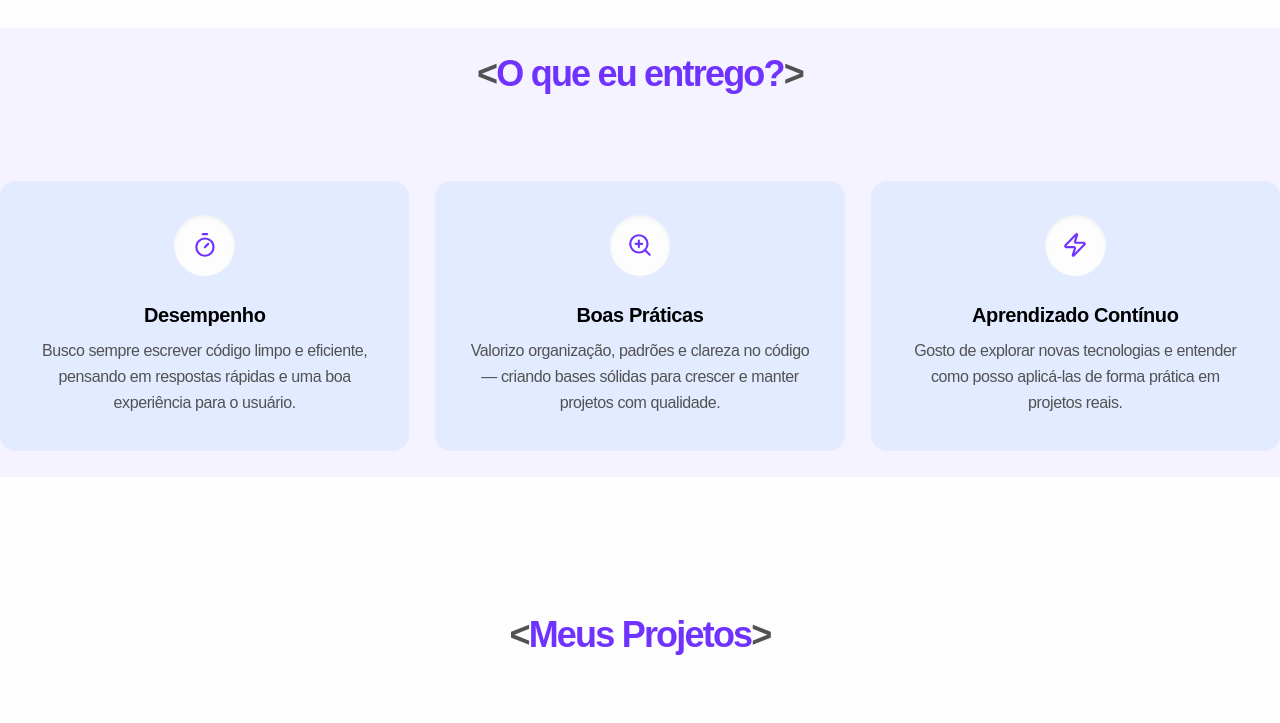
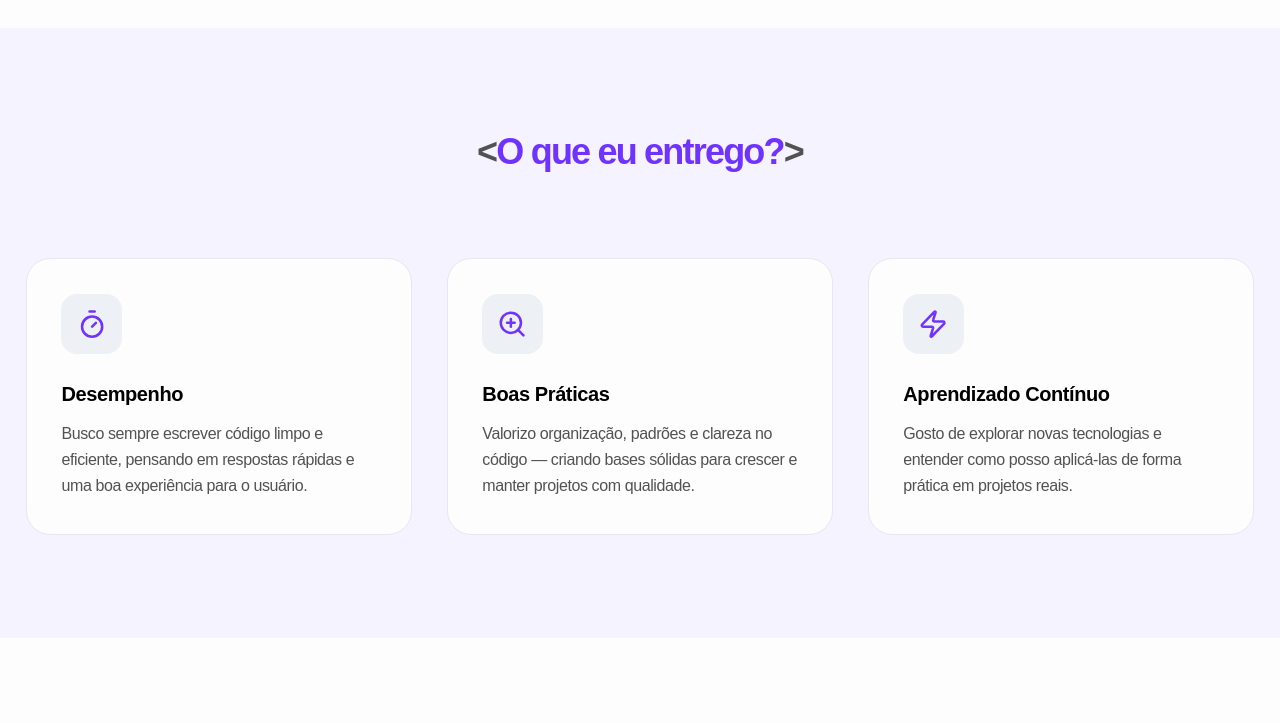
Before and after one commit to davithekid/davithedev, a Next.js app: page / in a window 1280 px wide. Shown: the part 2044-2767 px from the top of the page. Built offline with nearby package versions, Linux system fonts and the light colour scheme.

Commit message:
style: atualização nas abas buscando algo mais bonito e melhorando a UX

```diff
--- a/src/blocks/features/index.jsx
+++ b/src/blocks/features/index.jsx
@@ -1,53 +1,58 @@
 import { Timer, Zap, ZoomIn } from "lucide-react";
 
-const Feature16 = () => {
 const features = [
   {
-      icon: <Timer className="size-6" />,
+    icon: Timer,
     title: "Desempenho",
     description:
       "Busco sempre escrever código limpo e eficiente, pensando em respostas rápidas e uma boa experiência para o usuário.",
   },
   {
-      icon: <ZoomIn className="size-6" />,
+    icon: ZoomIn,
     title: "Boas Práticas",
     description:
       "Valorizo organização, padrões e clareza no código — criando bases sólidas para crescer e manter projetos com qualidade.",
   },
   {
-      icon: <Zap className="size-6" />,
+    icon: Zap,
     title: "Aprendizado Contínuo",
     description:
       "Gosto de explorar novas tecnologias e entender como posso aplicá-las de forma prática em projetos reais.",
   },
 ];
 
+const Feature16 = () => {
   return (
-    <section className="py-6 flex justify-center">
-      <div className="container">
-        <h2 className="text-3xl font-semibold tracking-tight md:text-4xl text-center">
+    <section className="py-16 md:py-24 flex justify-center">
+      <div className="container px-4 md:px-6">
+        <h2 className="text-3xl font-bold tracking-tight md:text-4xl text-center mb-12 lg:mb-20">
           <span className="text-muted-foreground">&lt;</span>
           <span className="text-primary">O que eu entrego?</span>
           <span className="text-muted-foreground">&gt;</span>
         </h2>
 
-        <div className="mt-14 grid gap-6 lg:mt-20 lg:grid-cols-3">
-          {features.map((feature, index) => (
-            <div
+        <div className="grid gap-8 md:grid-cols-2 lg:grid-cols-3">
+          {features.map((feature, index) => {
+            const Icon = feature.icon;
+            return (
+              <article
                 key={index}
-              className="rounded-2xl bg-accent p-8 transition-all hover:shadow-lg hover:-translate-y-1 mx-3  lg:mx-0"
+                className="group relative rounded-3xl border border-border bg-card p-8 transition-all duration-300 hover:border-primary/50 hover:shadow-2xl hover:shadow-primary/5 hover:-translate-y-2"
               >
-              <span className="mb-6 flex size-14 items-center text-primary justify-center m-auto rounded-full bg-background shadow-inner">
-                {feature.icon}
-              </span>
-              <h3 className="mb-2 text-xl font-semibold text-foreground text-center">
+                <div className="mb-6 flex size-14 items-center justify-center rounded-2xl bg-secondary text-primary transition-colors group-hover:bg-primary group-hover:text-primary-foreground">
+                  <Icon className="size-7" aria-hidden="true" />
+                </div>
+
+                <h3 className="mb-3 text-xl font-bold text-card-foreground">
                   {feature.title}
                 </h3>
-              <p className="text-muted-foreground leading-relaxed text-center">
+
+                <p className="text-muted-foreground leading-relaxed">
                   {feature.description}
                 </p>
-            </div>
-          ))}
+              </article>
+            );
+          })}
         </div>
       </div>
     </section>
--- a/src/blocks/hero/index.jsx
+++ b/src/blocks/hero/index.jsx
@@ -1,7 +1,7 @@
 'use client'
 import React from "react";
 import { motion } from "framer-motion";
-import { Github, Linkedin, Mail, ArrowDown, ArrowUpRight, CirclePlay } from "lucide-react";
+import { Github, Linkedin, PhoneIcon, ArrowDown, ArrowUpRight, CirclePlay } from "lucide-react";
 import { Button } from "@/components/ui/button";
 import AnimatedGridPattern from "../../components/ui/animated-grid-pattern";
 import Link from "next/link";
@@ -84,7 +84,7 @@ export default function Hero() {
                 className="border-violet-700 hover:bg-violet-500/10 rounded-full px-8 py-6 text-base font-mono shadow-none"
               >
                 <Link href='#contato'>
-                  <CirclePlay className="h-5 w-5 mr-2" /> Contato
+                  <PhoneIcon className="h-5 w-5 mr-2" /> Contato
                 </Link>
               </Button>
             </motion.div>
--- a/src/blocks/projects/index.jsx
+++ b/src/blocks/projects/index.jsx
@@ -1,5 +1,6 @@
 "use client";
 
+import React from "react";
 import {
   AlertDialog,
   AlertDialogAction,
@@ -11,20 +12,17 @@ import {
   AlertDialogTitle,
   AlertDialogTrigger,
 } from "@/components/ui/alert-dialog";
+import { Badge } from "@/components/ui/badge";
+import { Github, ExternalLink, Code2 } from "lucide-react";
 import Link from "next/link";
 
-const Feature72 = ({
-    heading = "Meus Projetos",
-    features = [
+const projects = [
   {
     id: 1,
     title: "Zelos",
-            description:
-                "Sistema de chamados técnicos desenvolvido para o SENAI Armando Arruda Pereira.",
-            dialog:
-                "Plataforma integrada ao Active Directory, construída com Express e Sequelize, utilizando Docker para padronização do ambiente.",
-            image:
-                "./zelos.png",
+    description: "Sistema de chamados técnicos desenvolvido para o SENAI Armando Arruda Pereira.",
+    dialog: "Plataforma integrada ao Active Directory, construída com Express e Sequelize, utilizando Docker para padronização do ambiente.",
+    image: "/zelos.png",
     link: "https://github.com/davithekid/zelos",
     tech: ["Next.Js", "Express", "Sequelize", "Docker", "Active Directory"],
   },
@@ -32,10 +30,8 @@ const Feature72 = ({
     id: 2,
     title: "Aqua",
     description: "Sistema de gestão e monitoramento do consumo de água. (TCC SENAI)",
-            dialog:
-                "Aplicação hospedada na AWS EC2, com backend em Fastify e dashboards analíticos para visualização de dados.",
-            image:
-                "./aqua.png",
+    dialog: "Aplicação hospedada na AWS EC2, com backend em Fastify e dashboards analíticos para visualização de dados.",
+    image: "/aqua.png",
     link: "https://github.com/tcc-aqua/aqua",
     tech: ["Next.Js", "Fastify", "Sequelize", "Docker", "Shadcn UI", "AWS EC2"],
   },
@@ -43,9 +39,8 @@ const Feature72 = ({
     id: 3,
     title: "Barbearia Croods",
     description: "Sistema de agendamento para uma barbearia real.",
-            dialog:
-                "Sistema com foco em agendamentos online, autenticação e controle de horários, utilizando APIs REST, Docker e interface moderna com Shadcn UI.",
-            image: "./croods.png",
+    dialog: "Sistema com foco em agendamentos online, autenticação e controle de horários, utilizando APIs REST, Docker e interface moderna com Shadcn UI.",
+    image: "/croods.png",
     link: "https://github.com/davithekid/croods",
     tech: ["Next.Js", "Fastify", "Sequelize", "Docker", "Shadcn UI"],
   },
@@ -53,10 +48,8 @@ const Feature72 = ({
     id: 4,
     title: "V-MAP",
     description: "Sistema de gestão de transporte escolar.",
-            dialog:
-                "Gerencia rotas, motoristas e veículos, priorizando simplicidade e performance com Express e Knex.",
-            image:
-                "./v-map.png",
+    dialog: "Gerencia rotas, motoristas e veículos, priorizando simplicidade e performance com Express e Knex.",
+    image: "/v-map.png",
     link: "https://github.com/davithekid/v-map",
     tech: ["Next.Js", "Express", "Knex"],
   },
@@ -64,10 +57,8 @@ const Feature72 = ({
     id: 5,
     title: "Library API",
     description: "API focada em deploy na AWS EC2 com Docker.",
-            dialog:
-                "API de gerenciamento de livros, explorando boas práticas de backend e infraestrutura com Docker.",
-            image:
-                "https://emaster.cloud/wp-content/uploads/sites/10/2023/07/amazon-ec2-aa.jpg",
+    dialog: "API de gerenciamento de livros, explorando boas práticas de backend e infraestrutura com Docker.",
+    image: "https://emaster.cloud/wp-content/uploads/sites/10/2023/07/amazon-ec2-aa.jpg",
     link: "https://github.com/davithekid/library-api",
     tech: ["Fastify", "Sequelize", "Docker", "AWS EC2"],
   },
@@ -75,71 +66,112 @@ const Feature72 = ({
     id: 6,
     title: "Tam Artsy",
     description: "Plataforma de Vendas de Produtos Artesanais.",
-            dialog:
-                "Feito para uma cliente do qual consiste em uma aplicação real, possuindo catálogos para a compra de produtos.",
-            image:
-                "./tamartsy.png",
+    dialog: "Feito para uma cliente real, consiste em uma aplicação de catálogo para exposição e venda de produtos artesanais.",
+    image: "/tamartsy.png",
     link: "https://tamartsy.vercel.app/",
     tech: ["NextJs", "Shadcn"],
   },
-    ],
-}) => {
+];
+
+const Feature72 = ({ heading = "Meus Projetos" }) => {
   return (
-        <section className="py-32">
-            <div className="container flex flex-col gap-16 lg:px-16">
-                <div className="lg:max-w-sm mx-auto">
-                    <h2 className="text-3xl font-semibold tracking-tight md:text-4xl text-center">
-                        <span className="text-muted-foreground">&lt;</span>
+    <section className="py-24 lg:py-32 bg-background">
+      <div className="container px-4 md:px-6">
+        <div className="flex flex-col items-center mb-16 space-y-4">
+          <h2 className="text-3xl font-bold tracking-tighter sm:text-4xl md:text-5xl text-center">
+            <span className="text-muted-foreground/30 font-mono">&lt;</span>
             <span className="text-primary">{heading}</span>
-                        <span className="text-muted-foreground">&gt;</span>
+            <span className="text-muted-foreground/30 font-mono">/&gt;</span>
           </h2>
         </div>
 
-                <div className="grid gap-6 md:grid-cols-2 lg:gap-8">
-                    {features.map((feature) => (
-                        <AlertDialog key={feature.id}>
+        <div className="grid gap-8 sm:grid-cols-2 lg:grid-cols-3">
+          {projects.map((project) => (
+            <AlertDialog key={project.id}>
               <AlertDialogTrigger asChild>
-                                <div className="border-border flex flex-col overflow-clip rounded-xl border mx-3 lg:mx-0 hover:border-primary hover:scale-102 cursor-pointer transition">
+                <article className="group cursor-pointer flex flex-col overflow-hidden rounded-2xl border border-border bg-card transition-all duration-300 hover:border-primary/40 hover:shadow-2xl hover:shadow-primary/5 hover:-translate-y-2">
+                  <div className="relative aspect-video overflow-hidden bg-muted">
                     <img
-                                        src={feature.image}
-                                        alt={feature.title}
-                                        className="aspect-16/9 h-full w-full object-cover object-center"
+                      src={project.image}
+                      alt={project.title}
+                      className="object-cover w-full h-full transition-transform duration-500 group-hover:scale-105"
                     />
-                                    <div className="px-6 py-8 md:px-8 md:py-10 lg:px-10 lg:py-12">
-                                        <h3 className="mb-3 text-lg font-semibold md:mb-4 md:text-2xl lg:mb-6 text-center">
-                                            {feature.title}
+                    <div className="absolute inset-0 bg-gradient-to-t from-black/80 via-black/20 to-transparent opacity-0 group-hover:opacity-100 transition-opacity duration-300 flex items-end p-6">
+                      <span className="text-white text-xs font-semibold flex items-center gap-2 tracking-wide uppercase">
+                        <Code2 size={16} className="text-primary" />
+                        Ver detalhes técnicos
+                      </span>
+                    </div>
+                  </div>
+                  <div className="flex flex-1 flex-col p-6">
+                    <div className="flex flex-wrap gap-2 mb-4">
+                      {project.tech.slice(0, 3).map((t) => (
+                        <span key={t} className="text-[10px] uppercase font-bold tracking-widest text-primary/80">
+                          {t}
+                        </span>
+                      ))}
+                      {project.tech.length > 3 && (
+                        <span className="text-[10px] text-muted-foreground font-medium">
+                          +{project.tech.length - 3}
+                        </span>
+                      )}
+                    </div>
+
+                    <h3 className="text-xl font-bold leading-tight mb-2 group-hover:text-primary transition-colors">
+                      {project.title}
                     </h3>
-                                        <p className="text-muted-foreground lg:text-lg text-center">
-                                            {feature.description}
+                    <p className="text-muted-foreground text-sm line-clamp-2 leading-relaxed">
+                      {project.description}
                     </p>
                   </div>
-                                </div>
+                </article>
               </AlertDialogTrigger>
 
-                            <AlertDialogContent>
+              <AlertDialogContent className="max-w-[90vw] sm:max-w-[550px] overflow-hidden p-0 border-none rounded-3xl">
+                <div className="relative h-48 w-full">
+                  <img src={project.image} alt="" className="w-full h-full object-cover opacity-40 grayscale-[50%]" />
+                  <div className="absolute inset-0 bg-gradient-to-b from-transparent to-background" />
+                </div>
+
+                <div className="px-6 pb-8 -mt-12 relative z-10">
                   <AlertDialogHeader>
-                                    <AlertDialogTitle>{feature.title}</AlertDialogTitle>
-                                    <AlertDialogDescription>
-                                        {feature.dialog}
+                    <AlertDialogTitle className="text-3xl font-bold tracking-tight">
+                      {project.title}
+                    </AlertDialogTitle>
+                    <AlertDialogDescription className="text-base leading-relaxed text-foreground/90 mt-2">
+                      {project.dialog}
                     </AlertDialogDescription>
                   </AlertDialogHeader>
-                                <div className="mt-4 flex flex-wrap gap-2">
-                                    {feature.tech.map((techItem, index) => (
-                                        <span
-                                            key={index}
-                                            className="text-primary text-sm border rounded-full px-3 py-1"
-                                        >
-                                            {techItem}
-                                        </span>
+
+                  <div className="my-6">
+                    <h4 className="text-xs font-bold uppercase tracking-[0.2em] text-muted-foreground mb-4">
+                      Stack do Projeto
+                    </h4>
+                    <div className="flex flex-wrap gap-2">
+                      {project.tech.map((item) => (
+                        <Badge key={item} variant="secondary" className="px-3 py-1 text-xs font-medium bg-secondary/50 border-none hover:bg-primary hover:text-primary-foreground transition-all duration-300">
+                          {item}
+                        </Badge>
                       ))}
                     </div>
+                  </div>
 
-                                <AlertDialogFooter>
-                                    <AlertDialogCancel className="cursor-pointer">Fechar</AlertDialogCancel>
-                                    <AlertDialogAction className="cursor-pointer">
-                                        <Link href={feature.link} target="_blank">Ver Projeto</Link>
+                  <AlertDialogFooter className="flex-col sm:flex-row gap-3">
+                    <AlertDialogCancel className="sm:flex-1 rounded-xl h-12 font-medium">
+                      Voltar
+                    </AlertDialogCancel>
+                    <AlertDialogAction asChild className="sm:flex-1 rounded-xl h-12 font-bold shadow-lg shadow-primary/25 transition-transform active:scale-95">
+                      <Link
+                        href={project.link}
+                        target="_blank"
+                        className="flex items-center justify-center gap-2"
+                      >
+                        {project.link.includes("github") ? <Github size={18} /> : <ExternalLink size={18} />}
+                        Explorar Projeto
+                      </Link>
                     </AlertDialogAction>
                   </AlertDialogFooter>
+                </div>
               </AlertDialogContent>
             </AlertDialog>
           ))}
--- a/src/blocks/techs/index.jsx
+++ b/src/blocks/techs/index.jsx
@@ -9,7 +9,7 @@ const Techs = () => {
     title: "Back-End",
     description:
       "Desenvolvo APIs e estruturas escaláveis, buscando código limpo e boas práticas, em constante evolução a cada projeto.",
-    items: ["Node.js (Fastify / Express)", "PHP (Laravel)", "Java (Spring Boot)"],
+    items: ["Node.js", "Laravel", "Spring Boot", "Nginx", "Apache"],
   },
   {
     icon: <PenTool className="h-6 w-6" />,
```
Also changed, not shown: src/blocks/contact/index.jsx (+14 -2 lines), src/blocks/footer/footer.jsx (+7 -7 lines). Lines whose indentation alone changed are shown as unchanged.
